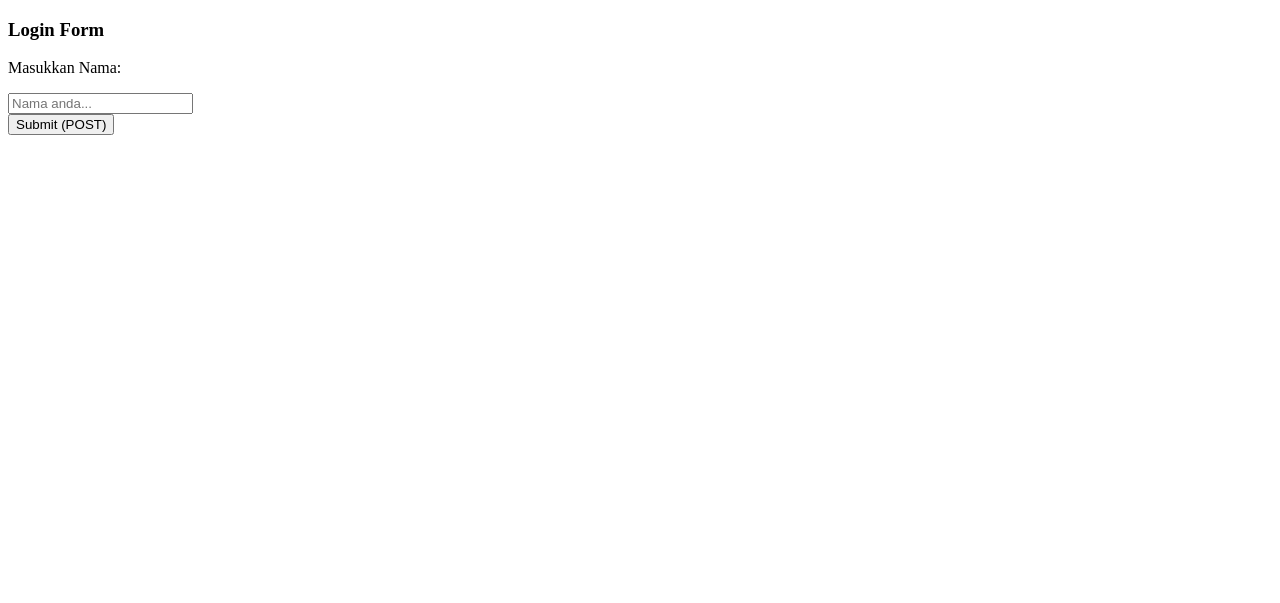
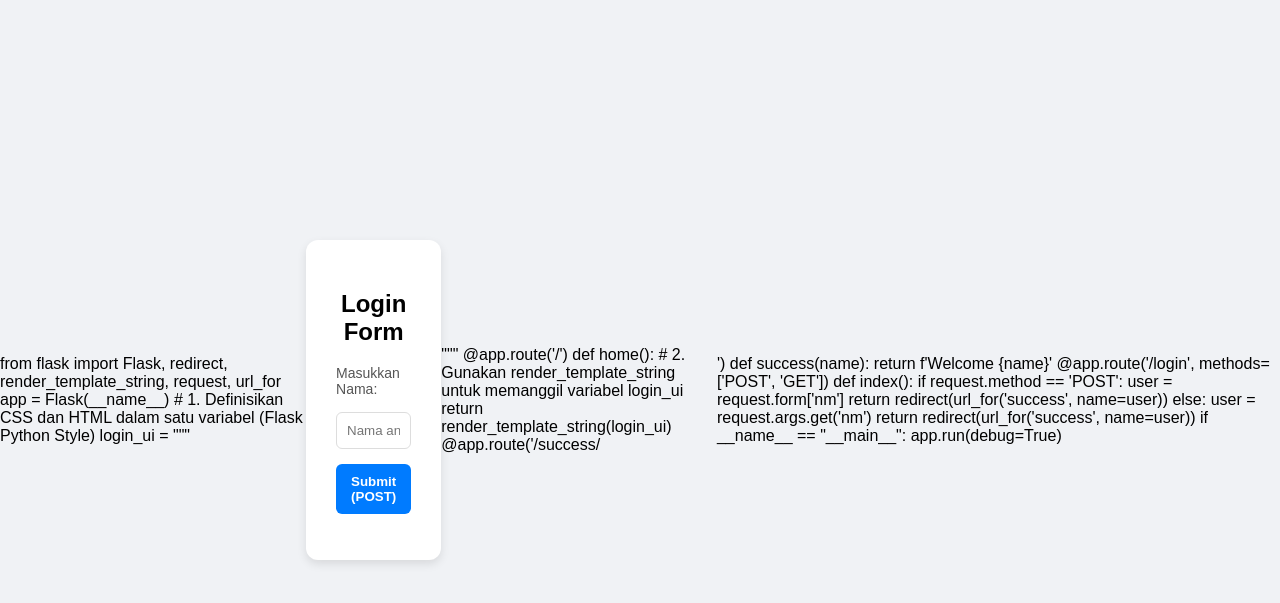
Before and after one commit to Indra2512/FlaskRouting_160, a Flask app: page / in a window 1280 px wide. Shown: the top 603 px of the page. Run offline with Flask 3, Linux system fonts and the light colour scheme.

Commit message:
prubahan 2

```diff
--- a/templates/index.html
+++ b/templates/index.html
@@ -1,20 +1,84 @@
- <!DOCTYPE html>
-<html lang="en">
+from flask import Flask, redirect, render_template_string, request, url_for
+
+app = Flask(__name__)
+
+# 1. Definisikan CSS dan HTML dalam satu variabel (Flask Python Style)
+login_ui = """
+<!DOCTYPE html>
+<html>
 <head>
-    <meta charset="UTF-8">
-    <meta name="viewport" content="width=device-width, initial-scale=1.0">
     <title>Halaman Login</title>
-
+    <style>
+        body {
+            font-family: 'Arial', sans-serif;
+            background-color: #f0f2f5;
+            display: flex;
+            justify-content: center;
+            align-items: center;
+            height: 100vh;
+            margin: 0;
+        }
+        .login-card {
+            background: white;
+            padding: 30px;
+            border-radius: 12px;
+            box-shadow: 0 4px 10px rgba(0,0,0,0.1);
+            width: 320px;
+            text-align: center;
+        }
+        input[type="text"] {
+            width: 100%;
+            padding: 10px;
+            margin: 15px 0;
+            border: 1px solid #ddd;
+            border-radius: 6px;
+            box-sizing: border-box;
+        }
+        button {
+            width: 100%;
+            padding: 10px;
+            background-color: #007bff;
+            color: white;
+            border: none;
+            border-radius: 6px;
+            cursor: pointer;
+            font-weight: bold;
+        }
+        button:hover {
+            background-color: #0056b3;
+        }
+    </style>
 </head>
 <body>
-    <div class="card">
-        <h3>Login Form</h3>
+    <div class="login-card">
+        <h2>Login Form</h2>
         <form action="/login" method="post">
-            <p>Masukkan Nama:</p>
+            <p style="text-align:left; margin:0; font-size:14px; color:#555;">Masukkan Nama:</p>
             <input type="text" name="nm" placeholder="Nama anda..." required>
-            <br>
             <button type="submit">Submit (POST)</button>
         </form>
     </div>
 </body>
 </html>
+"""
+
+@app.route('/')
+def home():
+    # 2. Gunakan render_template_string untuk memanggil variabel login_ui
+    return render_template_string(login_ui)
+
+@app.route('/success/<name>')
+def success(name):
+    return f'Welcome {name}'
+
+@app.route('/login', methods=['POST', 'GET'])
+def index():
+    if request.method == 'POST':
+        user = request.form['nm']
+        return redirect(url_for('success', name=user))
+    else:
+        user = request.args.get('nm')
+        return redirect(url_for('success', name=user))
+
+if __name__ == "__main__":
+    app.run(debug=True)
```
